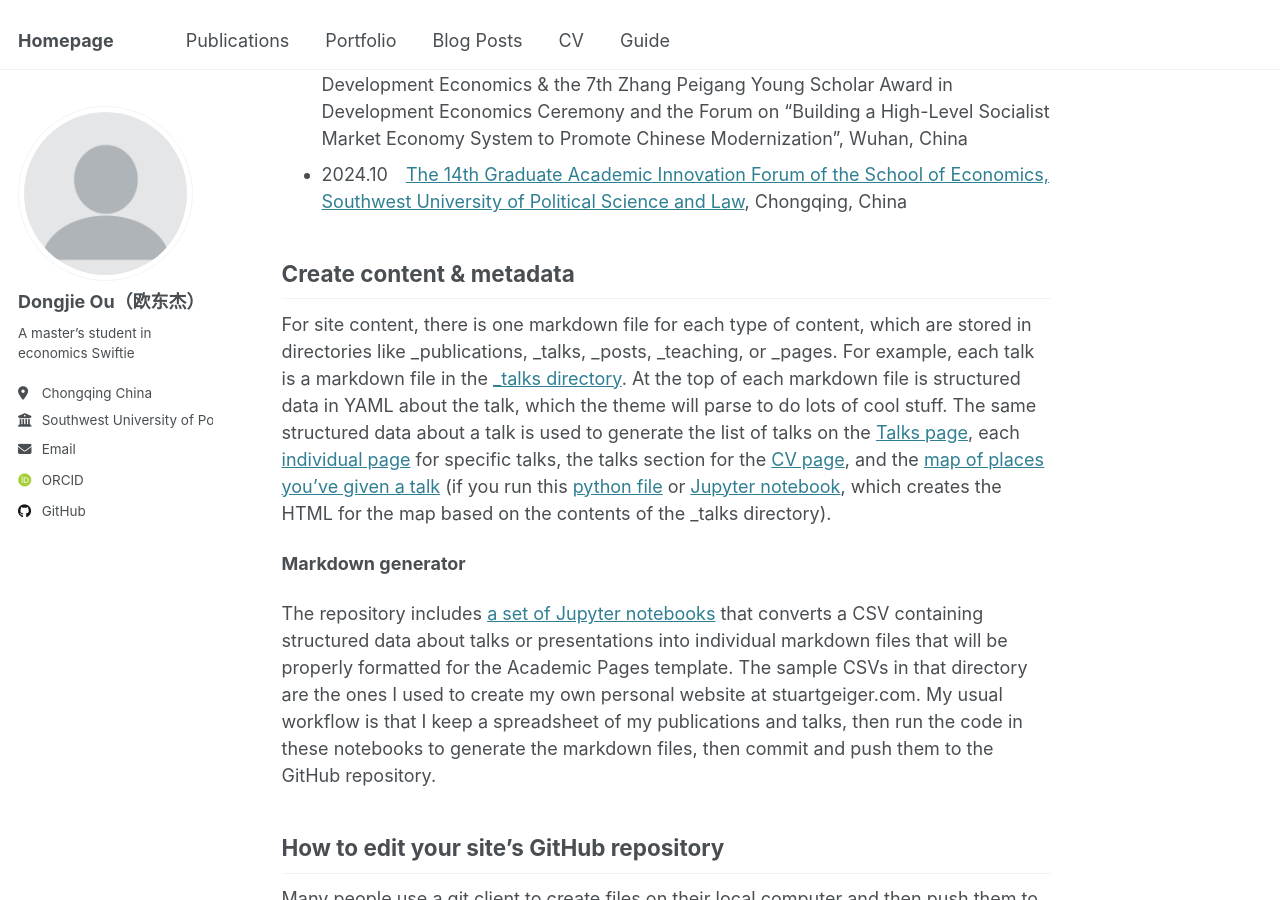
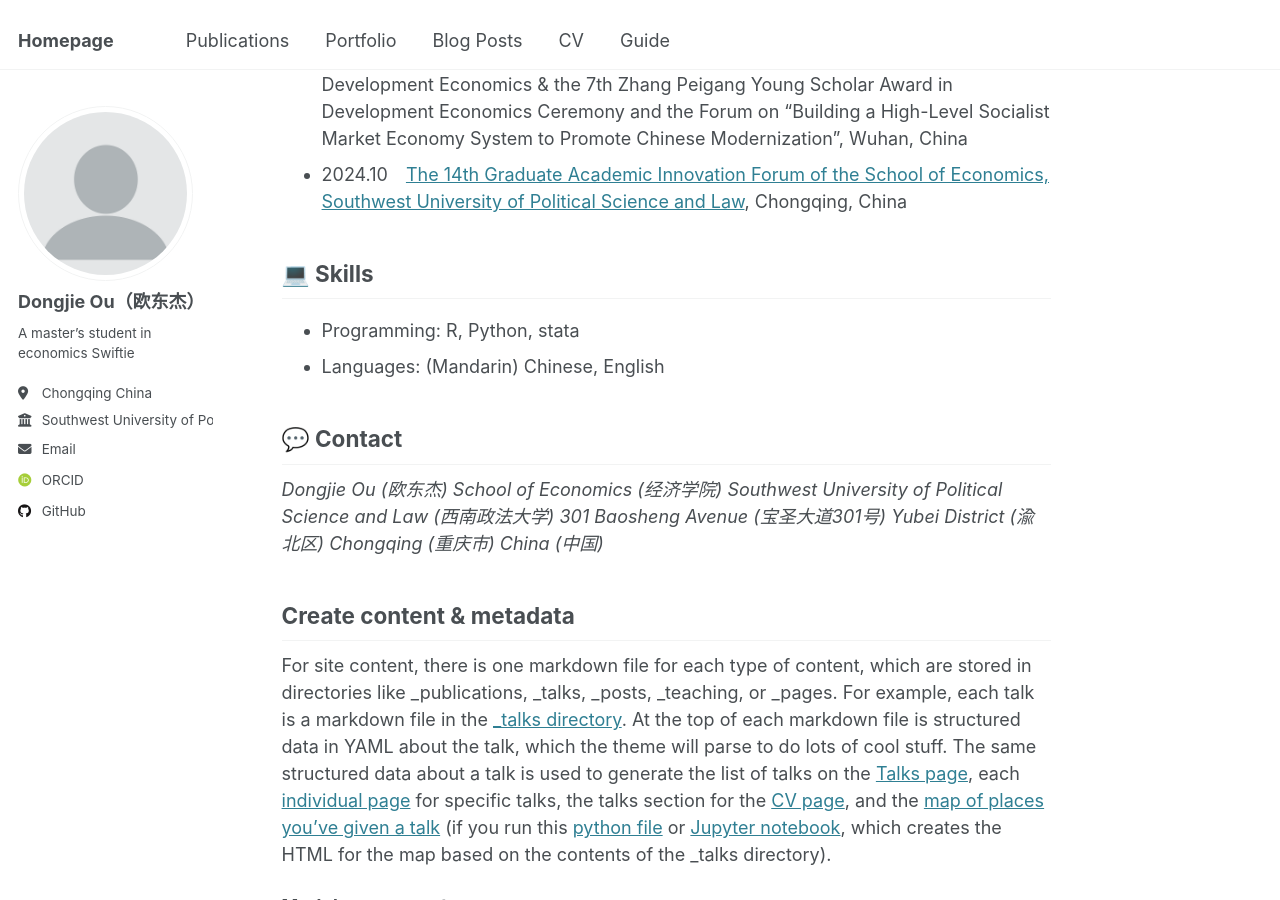
Before and after one commit to oudongjie2001/oudongjie2001.github.io, a Jekyll site: the page built from _pages/about.md, in a window 1280 px wide and 900 px high, scrolled down 1617 px. Built offline with Jekyll 4.4.1, drawn with Linux system fonts in a browser that asks for light colours; some web fonts are replaced.

Commit message:
Update about.md

```diff
--- a/_pages/about.md
+++ b/_pages/about.md
@@ -11,36 +11,42 @@ I am Dongjie Ou, a master’s student at the School of Economics, Southwest Univ
 
 Outside of my academic life, I am an aviation enthusiast and enjoys music, hiking and trips. I grew up in Chongqing, a beautiful city in southwest China.
 
-🔥 News
-------
+## 🔥 News
 - 2025.03.25&emsp;A paper has entered the anonymous external review stage of the journal [*World Economy Papers*](http://sjjjwh.magtech.com.cn/CN/0488-6364/home.shtml) (ISSN: 0488-6364).
 - 2025.03.04&emsp;A paper has entered the anonymous external review stage of the journal [*Review of Industrial Economics*](https://xdch.cbpt.cnki.net/WKG/WebPublication/index.aspx?mid=xdch) (ISSN：2095-7572).
 - 2024.12.01&emsp;Awarded the 2023–2024 **National Scholarship for Graduate Students** ([*The highest honorary award established by the state for graduate education in China*](https://www.gov.cn/fuwu/2014-06/11/content_2698545.htm)).
   <div style="display: flex; align-items: center; gap: 15px;">
     <img src='/images/National Scholarship.png' style='width: 300px; height: auto;'></div>
 
-📖 Eduation
-------
+## 📖 Eduation
 - *2023.09 ~ Present*&emsp;Master, School of Economics, Southwest University of Political Science and Law, Master of International Business
   Advisor: [Associate Professor Lijun Yang(杨丽君)](https://es.swupl.edu.cn/szdw/zrjs/ax/x1gjjjymyx/283110.htm).
 - *2019.09 ~ 2023.07*&emsp;Undergraduate, School of Economics, Southwest University of Political Science and Law, International Economics and Trade (Bachelor of Economics)
   - Undergraduate Thesis: International Trade and Market Segmentation Among Regions in China (*One of the 100 Outstanding Undergraduate Theses of the 2023 Cohort, Southwest University of Political Science and Law*)
   - Thesis Advisor: [Ming’e Wu(吴明娥)](https://es.swupl.edu.cn/szdw/zrjs/ax/x1gjjjymyx/283106.htm).
 
-🎖️ Honors and Awards
-------
+## 🎖️ Honors and Awards
 - 2025.03.01&emsp;Merit Student of the 2023–2024 Academic Year
 - 2024.12.01&emsp;The 2023–2024 **National Scholarship for Graduate Students**
 - 2024.11.01&emsp;The 12th KeHui Graduate Innovation and Entrepreneurship Competition, Second Prize of the Entrepreneurship Practice Category
 - 2024.05.11&emsp;The “Boyu Cup” Belt and Road Initiative Project Case Competition, Third Prize
 
-📆 Posters and Presentations
-------
+## 📆 Posters and Presentations
 - 2024.10&emsp;The 10th Zhang Peigang Award for Outstanding Achievements in Development Economics & the 7th Zhang Peigang Young Scholar Award in Development Economics Ceremony and the Forum on “Building a High-Level Socialist Market Economy System to Promote Chinese Modernization”, Wuhan, China
 - 2024.10&emsp;[The 14th Graduate Academic Innovation Forum of the School of Economics, Southwest University of Political Science and Law](https://es.swupl.edu.cn/xzjl/5fa34a3e7f324762862565d715fc1e7e.htm), Chongqing, China
 
+## 💻 Skills
+- Programming: R, Python, stata
+- Languages: (Mandarin) Chinese, English
 
-
+## 💬 Contact
+*Dongjie Ou (欧东杰)*
+*School of Economics (经济学院)*
+*Southwest University of Political Science and Law (西南政法大学)*
+*301 Baosheng Avenue (宝圣大道301号)*
+*Yubei District (渝北区)*
+*Chongqing (重庆市)*
+*China (中国)*
 
 
 Create content & metadata
```
